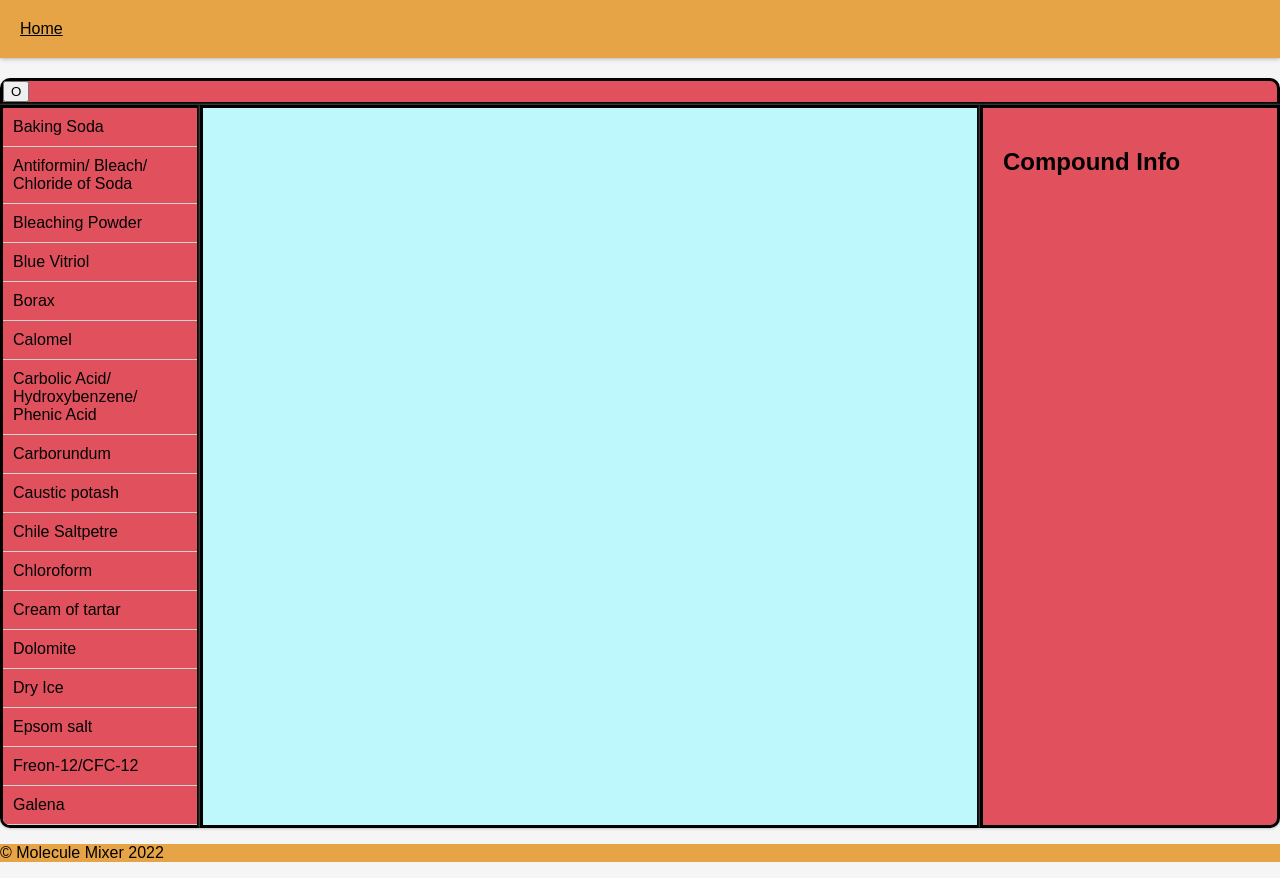
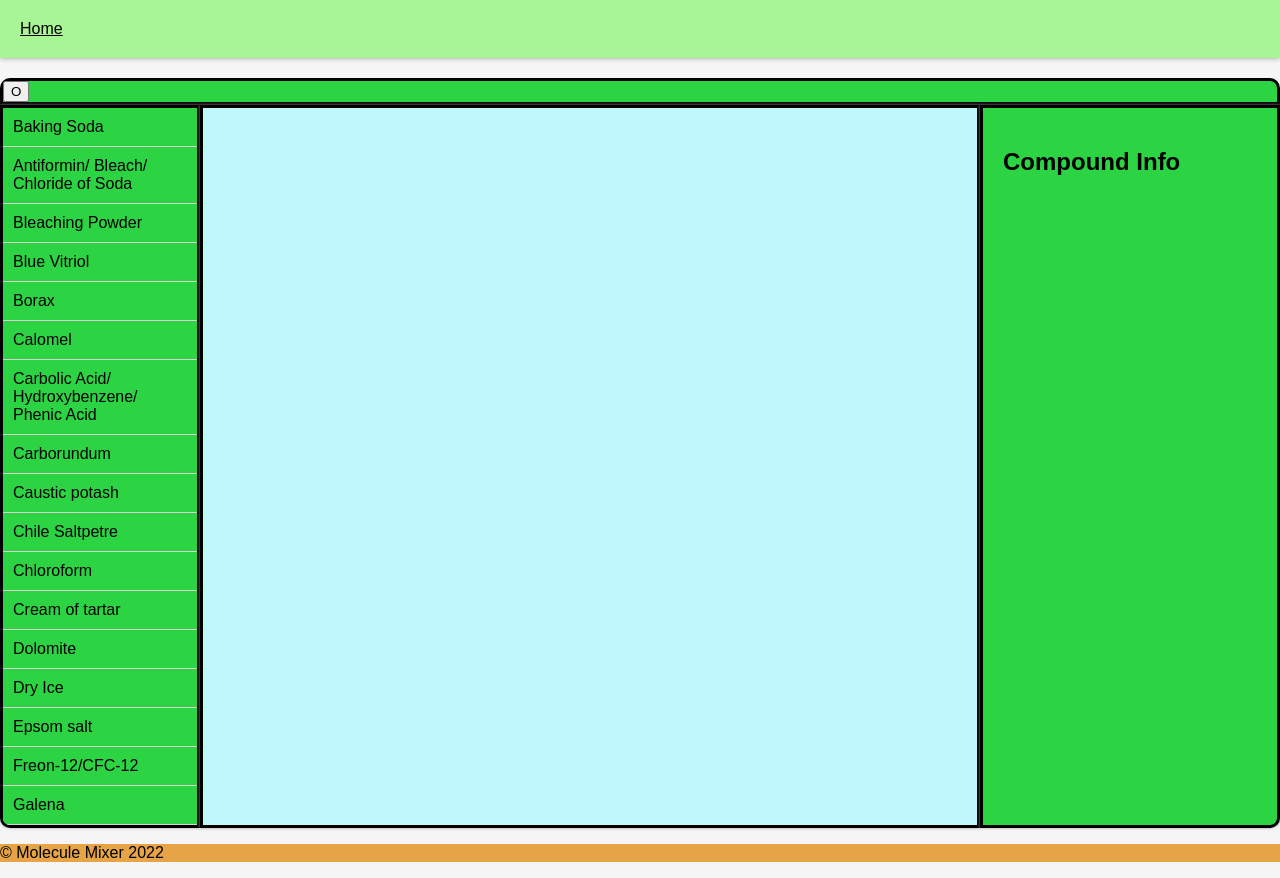
Before and after one commit to AbramHansen/ChemProject, a plain HTML site: page index.html in a window 1280 px wide. Drawn offline with Linux system fonts and the light colour scheme; no server answers; files whose address does not match are found by name.

Commit message:
update color scheme

```diff
--- a/styles/styles.css
+++ b/styles/styles.css
@@ -7,7 +7,7 @@ body {
 header {
   /* background-color: #777; */
   box-shadow: 0px 0px 5px #999;
-  background-color: rgb(231, 164, 70);
+  background-color: rgb(167, 245, 148);
   padding: 20px;
   margin-bottom: 20px;
 }
@@ -25,7 +25,7 @@ main {
 
 #elements {
   grid-column: 1/4;
-  background-color: #E1515D;
+  background-color: #2cd342;
   border-style: solid;
   border-radius: 10px 10px 0px 0px;
 }
@@ -33,7 +33,7 @@ main {
 #compounds {
   grid-column: 1;
   overflow: auto;
-  background-color: #E1515D;
+  background-color: #2cd342;
   border-style: solid;
   border-radius: 0px 0px 0px 10px;
   box-shadow: 0px 0px 3px #999;
@@ -59,7 +59,7 @@ main {
 #info {
   box-shadow: 0px 0px 3px #999;
   padding: 20px;
-  background-color: #E1515D;
+  background-color: #2cd342;
   border-style: solid;
   border-radius: 0px 0px 10px 0px;
 }
```
